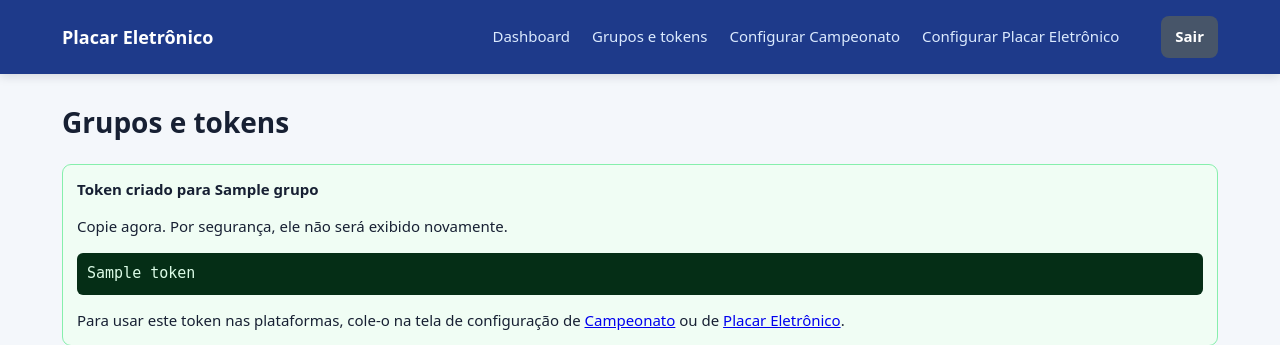
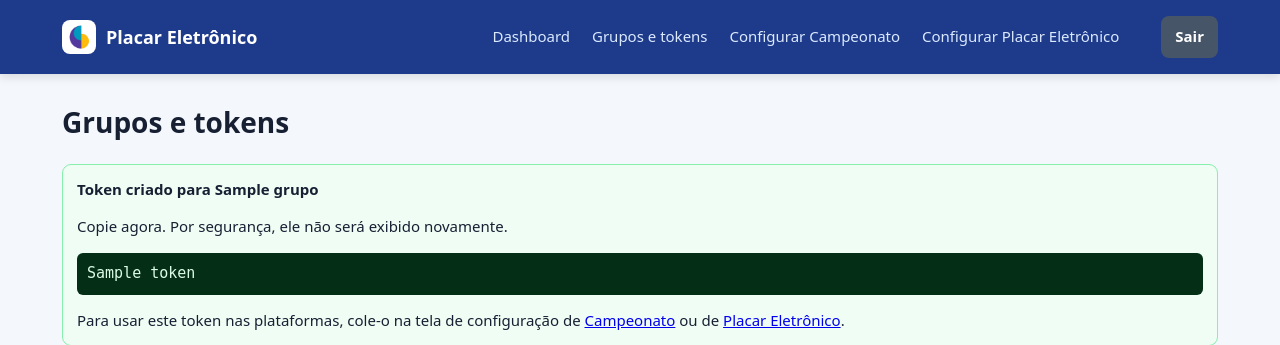
Before and after one commit to rvarjao/placar-eletronico-api, a Flask app: template exemplos/api-completa/templates/admin/grupos.html in a window 1280 px wide. Shown: the top 345 px of the page. Run offline with Flask 3, Linux system fonts and the light colour scheme; the visitor is signed in with stand-in values (Sample User, id 1); the template is opened without the code that fills it: most values are stand-ins (such as "Sample title", 1, 10 or a date in 2020).

Commit message:
feat(ui): serve school logo and favicon locally
Add logo and favicon under static/, use the local logo on the home page
header and footer instead of the remote image, add the favicon to the
home page and admin panel, and show the school symbol in the admin bar.

Co-Authored-By: Claude Opus 5.5 <noreply@anthropic.com>

```diff
--- a/exemplos/api-completa/templates/admin/base.html
+++ b/exemplos/api-completa/templates/admin/base.html
@@ -4,6 +4,7 @@
   <meta charset="utf-8">
   <meta name="viewport" content="width=device-width,initial-scale=1">
   <title>{% block title %}Administração{% endblock %} · Placar Eletrônico</title>
+  <link rel="icon" type="image/png" href="{{ url_for('static', filename='icons/favicon.png') }}">
   <style>
     :root { --azul:#1d4ed8; --azul-escuro:#1e3a8a; --fundo:#f4f7fb; --texto:#172033; --cinza:#64748b; --borda:#dbe3ef; --verde:#15803d; --vermelho:#b91c1c; }
     * { box-sizing:border-box; }
@@ -14,7 +15,8 @@
     header { flex:none; background:var(--azul-escuro); color:white; box-shadow:0 2px 10px #0f172a26; z-index:10; }
     .rolagem { flex:1; min-height:0; overflow-y:auto; overscroll-behavior:contain; }
     .barra { max-width:1200px; margin:auto; padding:16px 22px; display:flex; gap:24px; align-items:center; }
-    .marca { font-size:18px; font-weight:750; margin-right:auto; }
+    .marca { font-size:18px; font-weight:750; margin-right:auto; display:flex; align-items:center; gap:10px; color:inherit; text-decoration:none; }
+    .marca img { width:34px; height:34px; padding:4px; object-fit:contain; background:white; border-radius:8px; }
     nav a { color:#dbeafe; text-decoration:none; margin-right:18px; }
     main { max-width:1200px; margin:28px auto; padding:0 22px 50px; }
     h1 { margin:0 0 22px; font-size:28px; }
@@ -79,7 +81,7 @@
   {% if session.get("admin_autenticado") %}
   <header>
     <div class="barra">
-      <div class="marca">Placar Eletrônico</div>
+      <a class="marca" href="{{ url_for('admin.dashboard') }}"><img src="{{ url_for('static', filename='icons/favicon.png') }}" alt="">Placar Eletrônico</a>
       <nav>
         <a href="{{ url_for('admin.dashboard') }}">Dashboard</a>
         <a href="{{ url_for('admin.grupos') }}">Grupos e tokens</a>
--- a/exemplos/api-completa/templates/index.html
+++ b/exemplos/api-completa/templates/index.html
@@ -8,12 +8,14 @@
   <link rel="preconnect" href="https://fonts.googleapis.com">
   <link rel="preconnect" href="https://fonts.gstatic.com" crossorigin>
   <link href="https://fonts.googleapis.com/css2?family=DM+Sans:wght@400;500;600;700&family=Space+Grotesk:wght@500;600;700&display=swap" rel="stylesheet">
+  <link rel="icon" type="image/png" href="{{ url_for('static', filename='icons/favicon.png') }}">
+  <link rel="apple-touch-icon" href="{{ url_for('static', filename='icons/favicon.png') }}">
   <link rel="stylesheet" href="{{ url_for('static', filename='styles.css') }}">
 </head>
 <body>
   <header class="site-header">
     <a class="brand" href="#inicio" aria-label="Projeto Interclasse 2026">
-      <img src="https://colegiosinerge.com.br/wp-content/uploads/2026/06/Colegio-Sinerge-2.png" alt="Colégio Sinerge">
+      <img src="{{ url_for('static', filename='img/logo.png') }}" alt="Colégio Sinerge">
       <span></span>
       <strong>Projeto<br>Interclasse</strong>
     </a>
@@ -112,6 +114,6 @@
       </div>
     </section>
   </main>
-  <footer><a href="https://colegiosinerge.com.br/" target="_blank" rel="noopener"><img src="https://colegiosinerge.com.br/wp-content/uploads/2026/06/Colegio-Sinerge-2.png" alt="Colégio Sinerge"></a><p>Projeto Interclasse 2026 · Desenvolvimento de Sistemas</p><a href="#inicio">Voltar ao topo ↑</a></footer>
+  <footer><a href="https://colegiosinerge.com.br/" target="_blank" rel="noopener"><img src="{{ url_for('static', filename='img/logo.png') }}" alt="Colégio Sinerge"></a><p>Projeto Interclasse 2026 · Desenvolvimento de Sistemas</p><a href="#inicio">Voltar ao topo ↑</a></footer>
 </body>
 </html>
```
Also changed, not shown: exemplos/api-completa/static/icons/favicon.png (added), exemplos/api-completa/static/img/logo.png (added).
